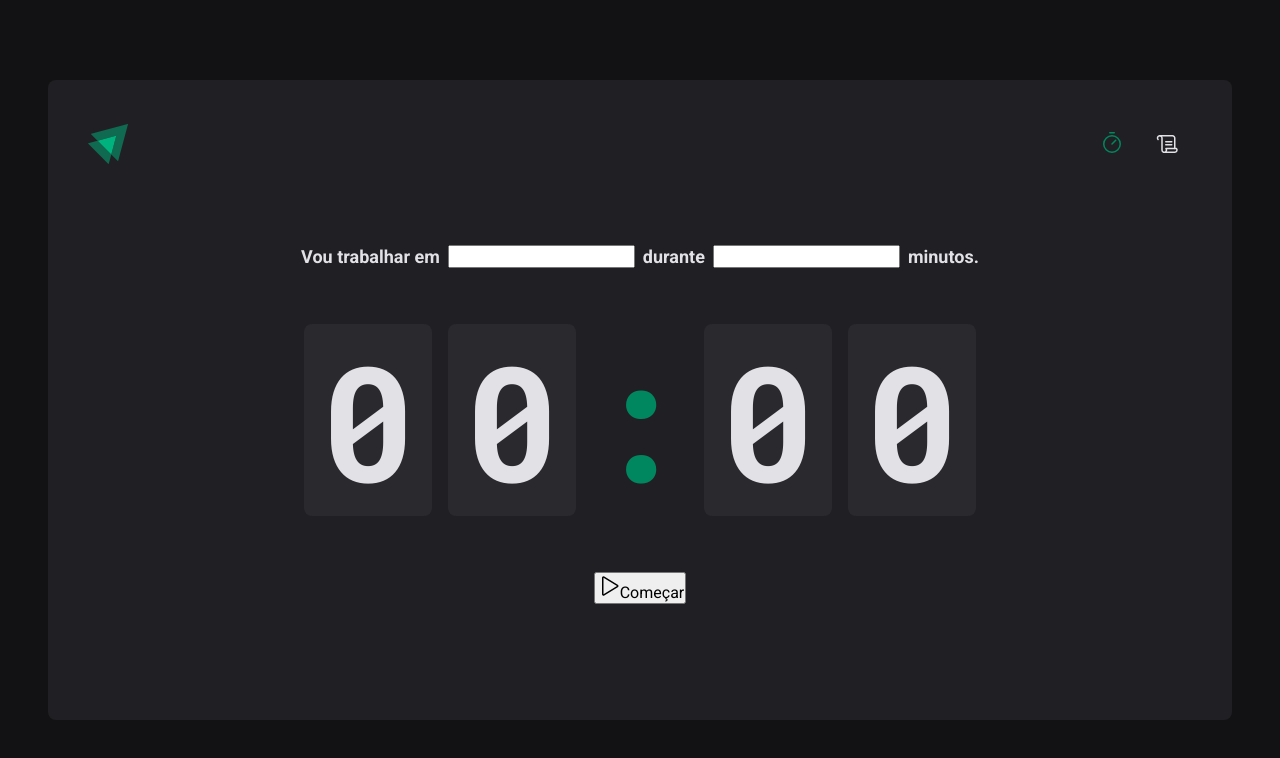
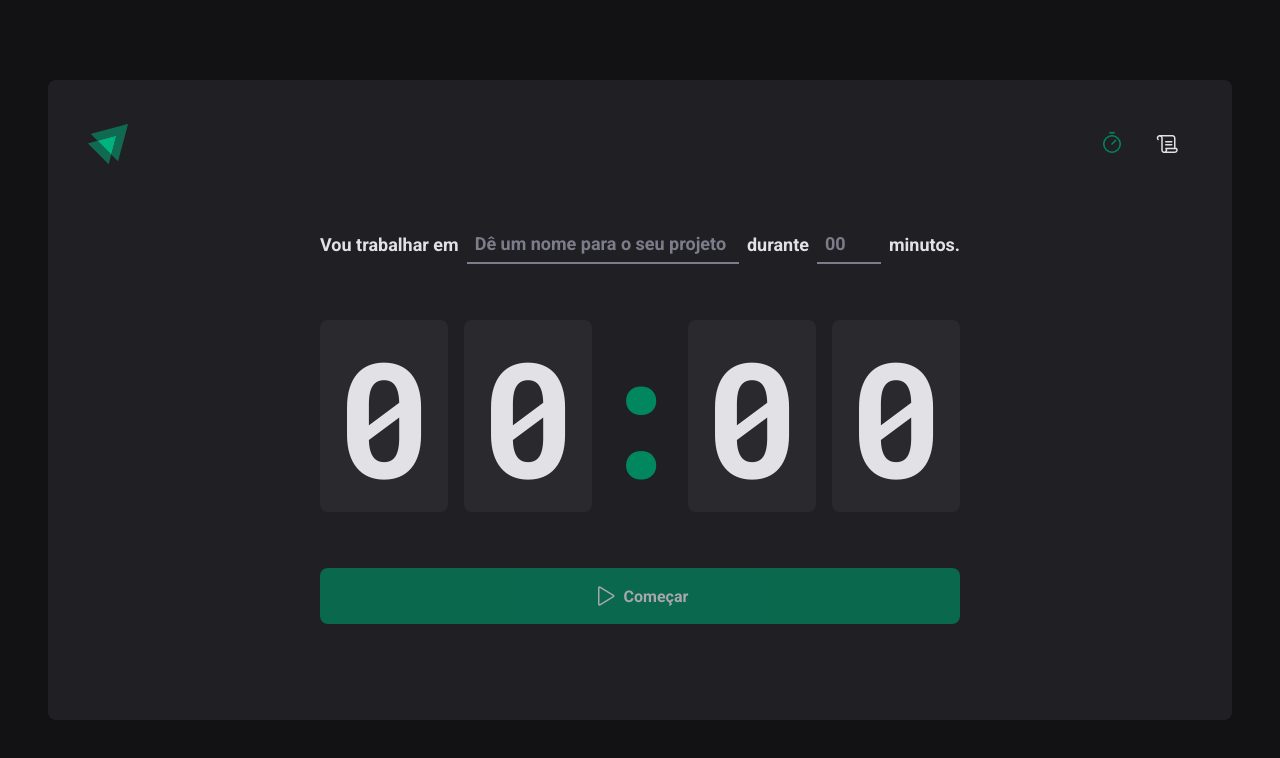
Before and after one commit to Guilhermedine/Timer, a React (Vite) app: page / in a window 1280 px wide. Shown: the top 758 px of the page. Built offline with nearby package versions, Linux system fonts and the light colour scheme.

Commit message:
chore add home page

```diff
--- a/src/pages/Home/index.tsx
+++ b/src/pages/Home/index.tsx
@@ -1,9 +1,12 @@
 import { Play } from 'phosphor-react'
 import {
   HomeContainer,
-  CountDownContainer,
+  CountdownContainer,
   FormContainer,
   Separator,
+  StartCountdownButton,
+  TaskInput,
+  MinutesAmountInput,
 } from './styles'
 
 export function Home() {
@@ -12,26 +15,30 @@
       <form action="">
         <FormContainer>
           <label htmlFor="task">Vou trabalhar em</label>
-          <input id="task" />
+          <TaskInput id="task" placeholder="Dê um nome para o seu projeto" />
 
           <label htmlFor="minutesAmount">durante</label>
-          <input type="number" id="minutesAmount" />
+          <MinutesAmountInput
+            type="number"
+            id="minutesAmount"
+            placeholder="00"
+          />
 
           <span>minutos.</span>
         </FormContainer>
 
-        <CountDownContainer>
+        <CountdownContainer>
           <span>0</span>
           <span>0</span>
           <Separator>:</Separator>
           <span>0</span>
           <span>0</span>
-        </CountDownContainer>
+        </CountdownContainer>
 
-        <button type="submit">
+        <StartCountdownButton disabled type="submit">
           <Play size={24} />
           Começar
-        </button>
+        </StartCountdownButton>
       </form>
     </HomeContainer>
   )
--- a/src/pages/Home/styles.ts
+++ b/src/pages/Home/styles.ts
@@ -27,8 +27,35 @@
   font-weight: bold;
   flex-wrap: wrap;
 `
+const BaseInput = styled.input`
+  background: transparent;
+  height: 2.5rem;
+  border: 0;
+  border-bottom: 2px solid ${(props) => props.theme['gray-500']};
+  font-weight: bold;
+  font-size: 1.125rem;
+  padding: 0 0.5rem;
+  color: ${(props) => props.theme['gray-100']};
 
-export const CountDownContainer = styled.div`
+  &:focus {
+    box-shadow: none;
+    border-color: ${(props) => props.theme['green-500']};
+  }
+
+  &::placeholder {
+    color: ${(props) => props.theme['gray-500']};
+  }
+`
+
+export const TaskInput = styled(BaseInput)`
+  flex: 1;
+`
+
+export const MinutesAmountInput = styled(BaseInput)`
+  width: 4rem;
+`
+
+export const CountdownContainer = styled.div`
   font-family: 'Roboto mono', monospace;
   font-size: 10rem;
   line-height: 8rem;
@@ -47,4 +74,37 @@
 export const Separator = styled.div`
   padding: 2rem 0;
   color: ${(props) => props.theme['green-500']};
+
+  width: 4rem;
+  overflow: hidden;
+  display: flex;
+  justify-content: center;
 `
+
+export const StartCountdownButton = styled.button`
+  width: 100%;
+  border: 0;
+  padding: 1rem;
+  border-radius: 8px;
+
+  display: flex;
+  align-items: center;
+  justify-content: center;
+
+  gap: 0.5rem;
+  font-weight: bold;
+
+  cursor: pointer;
+
+  background: ${(props) => props.theme['green-500']};
+  color: ${(props) => props.theme['gray-100']};
+
+  &:disabled {
+    opacity: 0.7;
+    cursor: not-allowed;
+  }
+
+  &:not(:disabled):hover {
+    background: ${(props) => props.theme['green-700']};
+  }
+`
```
